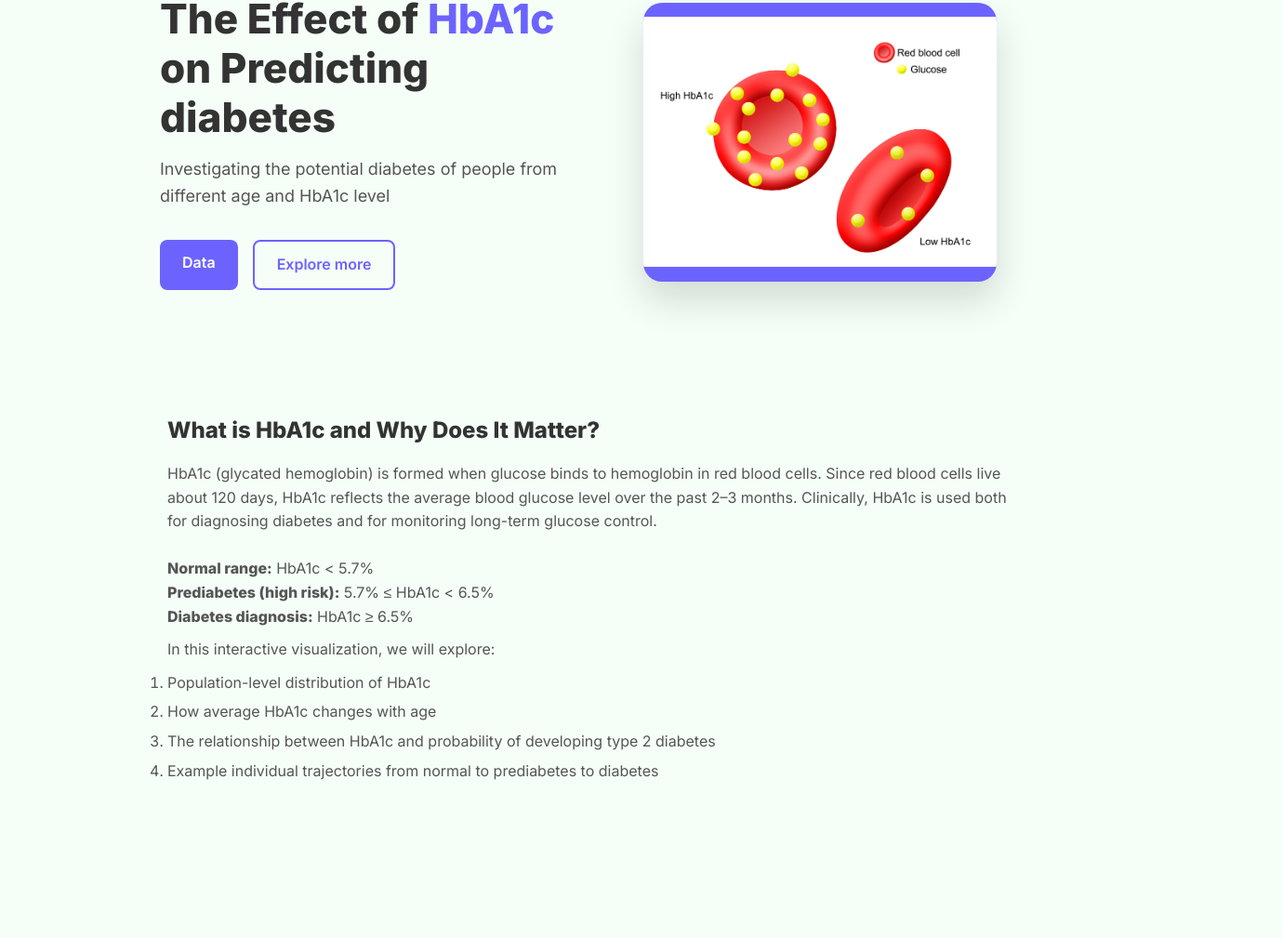
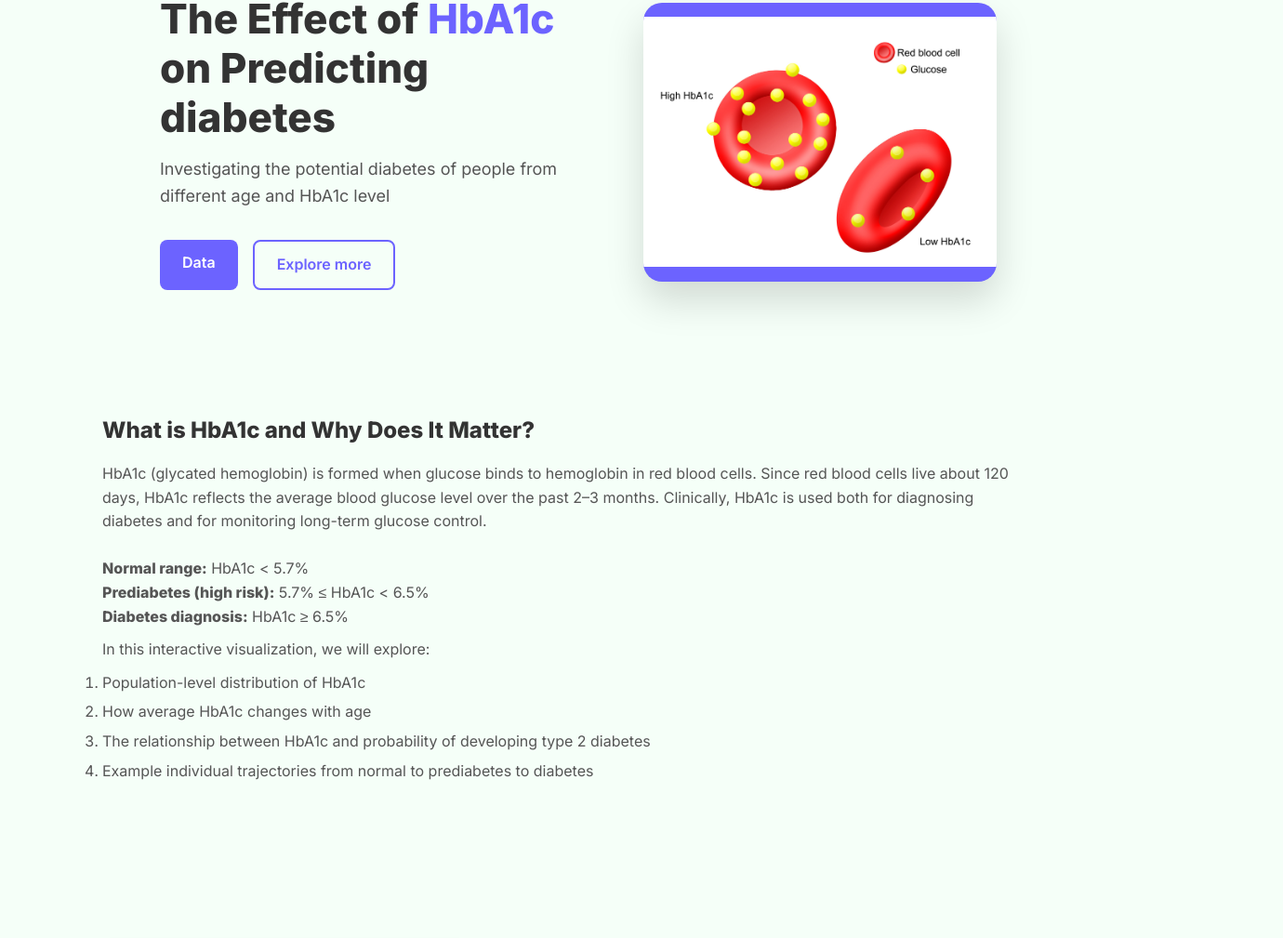
Before and after one commit to JACK-coder0315/finalproject, a plain HTML site: page index.html in a window 1280 px wide. Shown: the part 146-1155 px from the top of the page at 93% size, 1380 px wide, since content can reach past the window. Drawn offline with nearby package versions, Linux system fonts and the light colour scheme.

Commit message:
Update style.css

```diff
--- a/style.css
+++ b/style.css
@@ -220,8 +220,8 @@ nav#navbar a:hover {
    ======================================================================== */
 .section-container {
   max-width: 1000px;
-  margin: 0 auto;
-  padding: 100px 40px 60px;
+  margin-left:100px;
+  padding: 100px 10px 60px;
   /* …其他样式… */
 }
 
```
